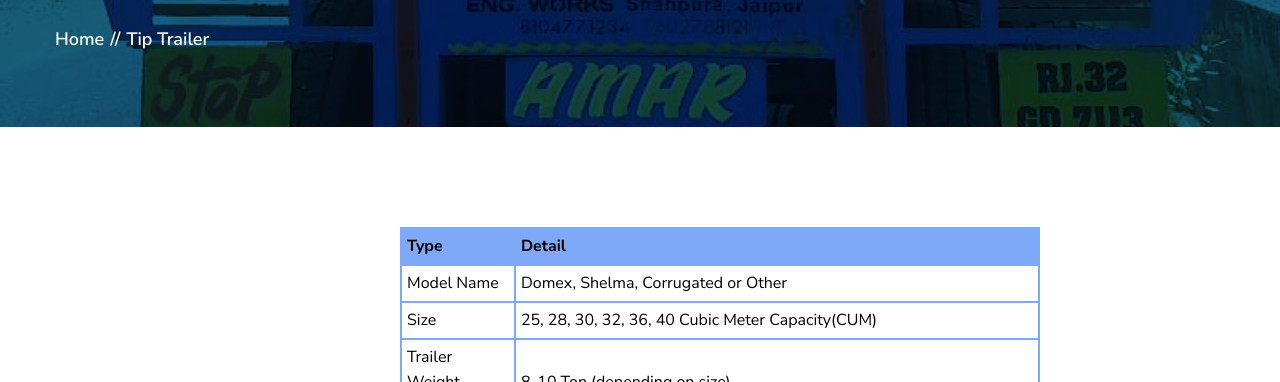
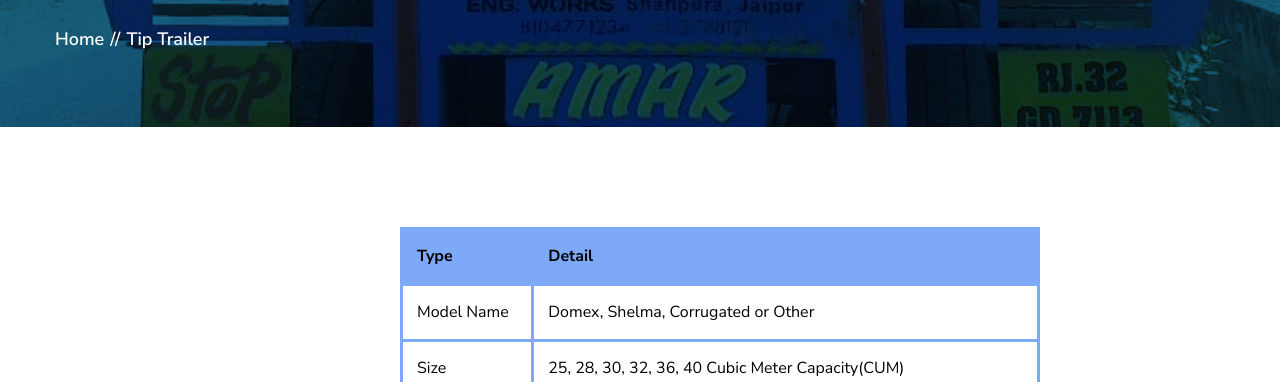
Before and after one commit to architmehta3/1_html_file, a plain HTML site: page box1.html in a window 1280 px wide. Shown: the part 418-800 px from the top of the page. Drawn offline with Linux system fonts and the light colour scheme; files whose address does not match are found by name.

Commit message:
table padding and border

```diff
--- a/assets/css/skew-responsive.css
+++ b/assets/css/skew-responsive.css
@@ -131,10 +131,10 @@ table.customTable {
   }
 
   table.customTable td, table.customTable th {
-    border-width: 2px;
+    border-width: 3px;
     border-color: #7EA8F8;
     border-style: solid;
-    padding: 5px;
+    padding: 14px;
   }
 
   table.customTable thead {
```
